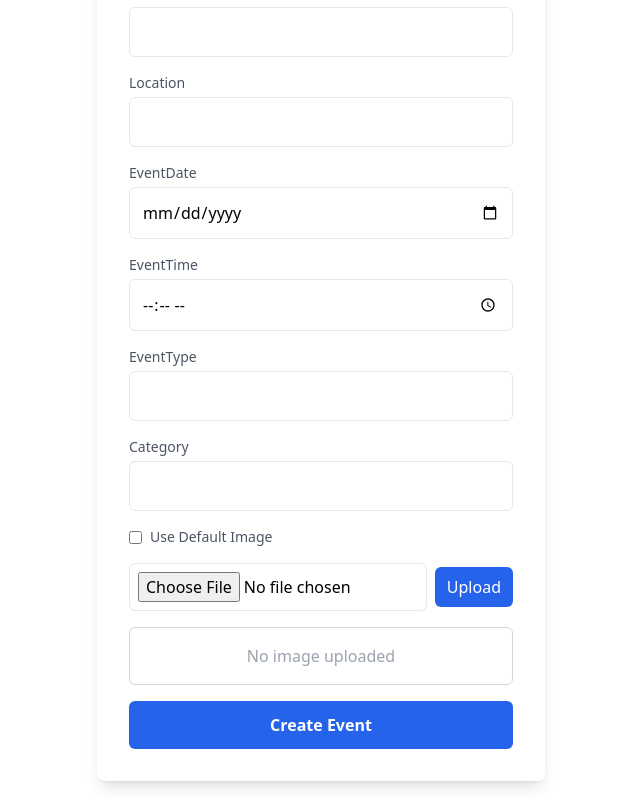
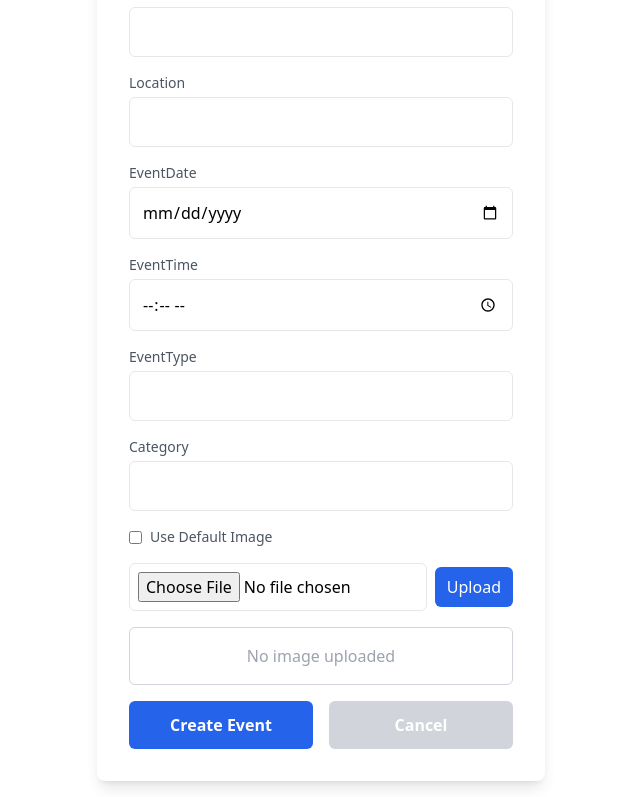
Before and after one commit to ShivaXShakthi/Login-Module, a React (Vite) app: page /eventadd in a window 1280 px wide. Shown: the part 417-1214 px from the top of the page, without its empty margins (319-959 px from the left). Built offline with nearby package versions, Linux system fonts and the light colour scheme; the HTML template or start-up script is replaced by a standard one.

Commit message:
some alignment changes

```diff
--- a/src/components/DefaultImageUpload.jsx
+++ b/src/components/DefaultImageUpload.jsx
@@ -117,7 +117,7 @@ const DefaultImageUpload = () => {
             className="w-full bg-blue-600 hover:bg-blue-700 text-white font-semibold py-3 px-4 rounded-lg transition"
             disabled={loadingSaveCall}
           >
-            {loadingSaveCall ? "Saving..." : "Create Event"}
+            {loadingSaveCall ? "Saving..." : "Save default image"}
           </button>
           <button
             type="button"
--- a/src/components/EventAdd.jsx
+++ b/src/components/EventAdd.jsx
@@ -206,12 +206,21 @@ const EventAdd = () => {
             </>
           )}
 
+          <div className=" flex items-center justify-center gap-4">
           <button
             type="submit"
             className="w-full bg-blue-600 hover:bg-blue-700 text-white font-semibold py-3 px-4 rounded-md"
           >
             Create Event
           </button>
+          <button
+          type="button"
+          onClick={() => navigate("/events")}
+            className="w-full text-white font-semibold py-3 px-4 rounded-md bg-gray-300 hover:bg-gray-400"
+          >
+            Cancel
+          </button>
+          </div>
         </form>
       </div>
     </div>
--- a/src/components/EventEdit.jsx
+++ b/src/components/EventEdit.jsx
@@ -318,10 +318,10 @@ const EventEdit = () => {
               </>
             )}
 
-            <div className="flex gap-4">
+            <div className="flex gap-4 mt-2">
               <button
                 type="submit"
-                className="w-full bg-green-500 hover:bg-green-600 text-white font-semibold py-3 px-4 rounded-md focus:outline-none focus:ring-2 focus:ring-green-500 transition duration-200"
+                className="w-full bg-blue-600 hover:bg-blue-700 text-white font-semibold py-3 px-4 rounded-md focus:outline-none focus:ring-2 focus:ring-green-500 transition duration-200"
               >
                 Save Changes
               </button>
```
